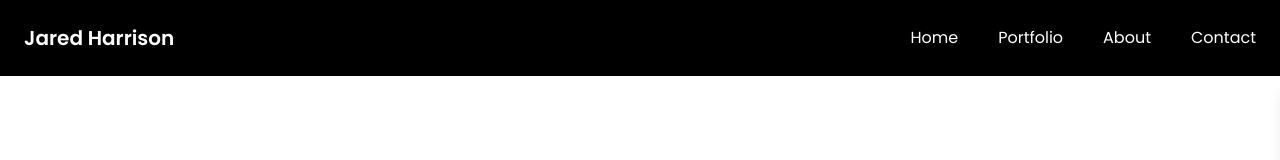
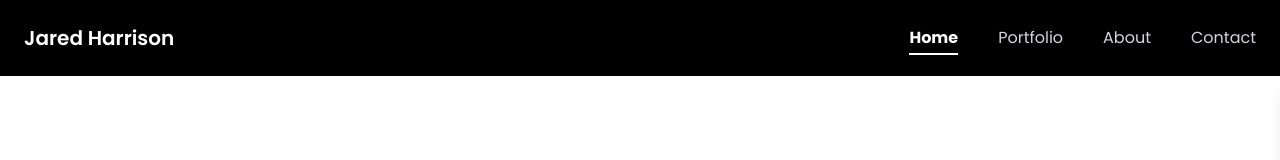
Before and after one commit to Jared-Ha/Portfolio-2025, a Next.js app: page / in a window 1280 px wide. Shown: the top 160 px of the page. Built offline with nearby package versions, Linux system fonts and the light colour scheme.

Commit message:
adjust header wiht usePathname and add video back in

```diff
--- a/src/app/components/Header.jsx
+++ b/src/app/components/Header.jsx
@@ -1,29 +1,38 @@
 "use client";
 
 import { useState, useEffect } from "react";
+import Link from "next/link";
+import { usePathname } from "next/navigation";
 
 export default function Header() {
   const [mobileMenuOpen, setMobileMenuOpen] = useState(false);
+  const pathname = usePathname();
 
   // useEffect to close mobile menu on desktop resize
   useEffect(() => {
     const handleResize = () => {
-      if (window.innerWidth >= 768) {
-        setMobileMenuOpen(false);
-      }
+      if (window.innerWidth >= 768) setMobileMenuOpen(false);
     };
     window.addEventListener("resize", handleResize);
     return () => window.removeEventListener("resize", handleResize);
   }, []);
+
+  const links = [
+    { href: "/", label: "Home" },
+    { href: "/portfolio", label: "Portfolio" },
+    { href: "/about", label: "About" },
+    { href: "/contact", label: "Contact" },
+  ];
 
   return (
     <header className="bg-black text-white p-6">
       <div className="relative max-w-7xl mx-auto">
         <nav className="flex justify-between items-center">
           <h1 className="text-xl font-semibold">
-            <a href="/">Jared Harrison</a>
+            <Link href="/">Jared Harrison</Link>
           </h1>
 
+          {/* Mobile menu button */}
           <button
             className="md:hidden text-3xl transition-transform duration-200"
             onClick={() => setMobileMenuOpen(!mobileMenuOpen)}
@@ -31,32 +40,26 @@ export default function Header() {
             {mobileMenuOpen ? "✕" : "☰"}
           </button>
 
+          {/* Desktop links */}
           <ul className="hidden md:flex gap-10 text-md">
-            <li>
-              <a href="/" className="nav-link">
-                Home
-              </a>
-            </li>
-            <li>
-              <a href="/portfolio" className="nav-link">
-                Portfolio
-              </a>
-            </li>
-            <li>
-              <a href="/about" className="nav-link">
-                About
-              </a>
-            </li>
-            <li>
-              <a href="/contact" className="nav-link">
-                Contact
-              </a>
-            </li>
+            {links.map(({ href, label }) => (
+              <li key={href}>
+                <Link
+                  href={href}
+                  className={`transition ${
+                    pathname === href
+                      ? "font-bold text-white border-b-2 border-white pb-1"
+                      : "text-gray-300 hover:text-white"
+                  }`}
+                >
+                  {label}
+                </Link>
+              </li>
+            ))}
           </ul>
         </nav>
 
         {/* Mobile menu (always mounted) */}
-
         <ul
           className={`fixed top-20 right-0 h-full w-full bg-black px-6 py-10 space-y-6 text-md shadow-lg z-50 transition-transform duration-300 transform ${
             mobileMenuOpen
@@ -64,18 +67,19 @@ export default function Header() {
               : "translate-x-full pointer-events-none"
           }`}
         >
-          <li>
-            <a href="/">Home</a>
-          </li>
-          <li>
-            <a href="/portfolio">Portfolio</a>
-          </li>
-          <li>
-            <a href="/about">About</a>
-          </li>
-          <li>
-            <a href="/contact">Contact</a>
-          </li>
+          {links.map(({ href, label }) => (
+            <li key={href}>
+              <Link
+                href={href}
+                onClick={() => setMobileMenuOpen(false)}
+                className={`block transition ${
+                  pathname === href ? "font-bold text-white" : "text-gray-300"
+                }`}
+              >
+                {label}
+              </Link>
+            </li>
+          ))}
         </ul>
       </div>
     </header>
```
Also changed, not shown: 1 other file (tests, documents, lock files or other folders).
